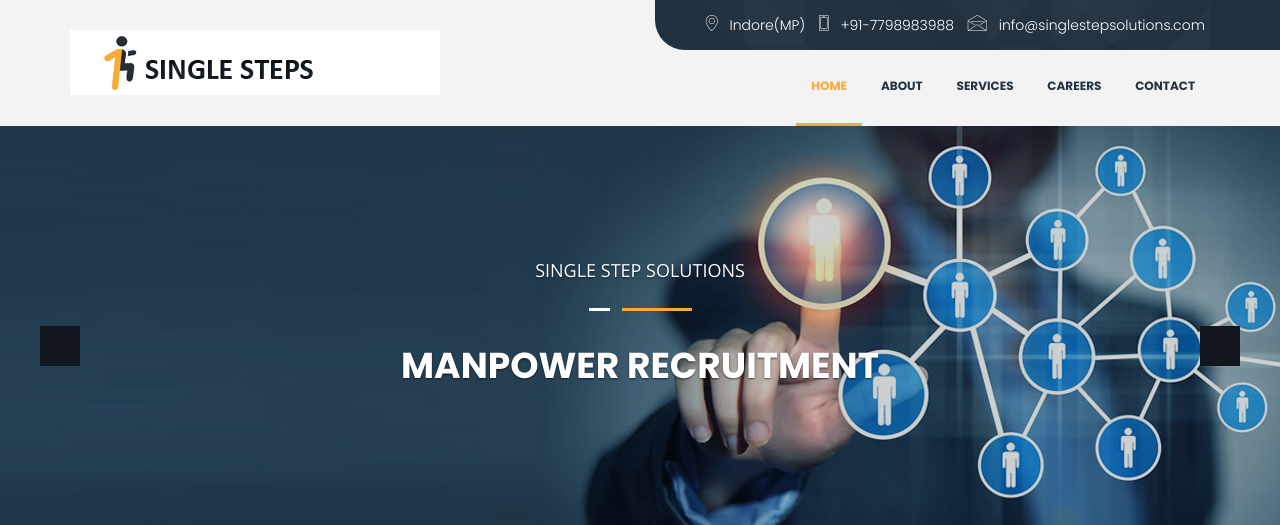
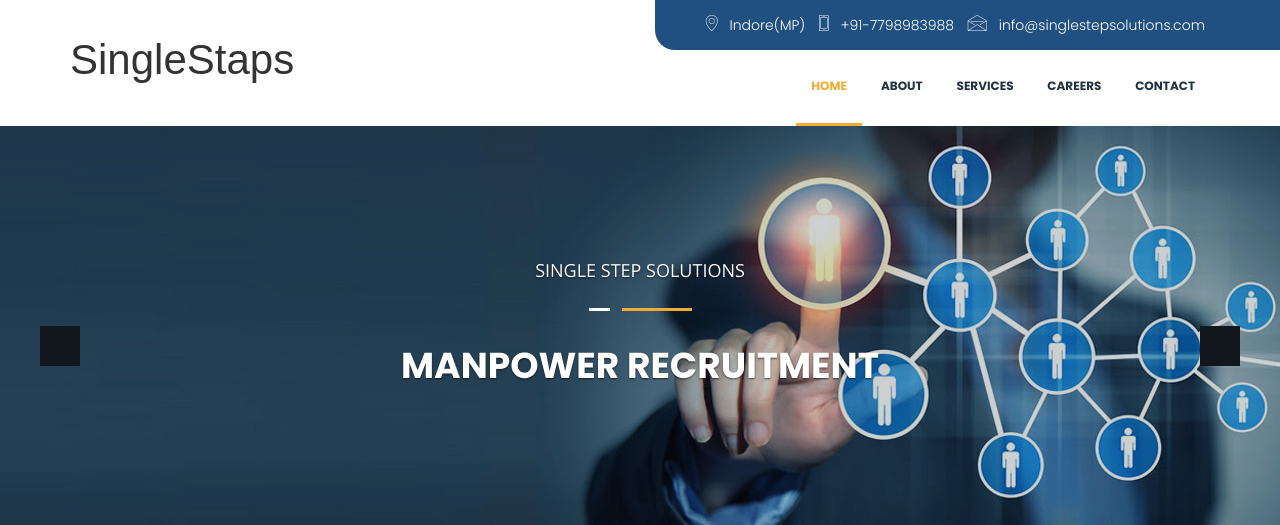
Before and after one commit to krsdata/singlesteps, a PHP site: page /index.php in a window 1280 px wide. Shown: the top 525 px of the page. Run offline with PHP 8.4, Linux system fonts and the light colour scheme; some web fonts are replaced.

Commit message:
new chnages

```diff
--- a/css/style.css
+++ b/css/style.css
@@ -3332,3 +3332,32 @@ body.preloader_active {
     }
 
 }
+
+
+body{
+background:#fffff !important;
+}
+
+.header_top_wrapper {
+    background: #205081;
+    position: relative;
+    z-index: 9;
+    border-radius: 0 0 0 20px;
+}
+.header_top_wrapper:before {
+    content: "";
+    height: 100%;
+    left: 100%;
+    position: absolute;
+    top: 0;
+    width: 10000px;
+    background: #205081 !important ;
+}
+.header_area {
+    background-color: #ffffff !important;
+    position: relative;
+}
+.logo {
+    font-size: 42px;
+    font-family: fantasy;
+}
--- a/index.html
+++ b/index.html
@@ -84,7 +84,7 @@
                     <div class="row">
                         <div class="col-md-3 col-sm-2">
                             <div class="logo">
-                                <a href="index.php"><img src="img/logo.png" alt="logo"></a>
+                                <a href="index.php">SingleStaps</a>
                             </div>
                         </div> <!-- col-md-3 end -->
 
--- a/index.php
+++ b/index.php
@@ -84,7 +84,7 @@
                     <div class="row">
                         <div class="col-md-3 col-sm-2">
                             <div class="logo">
-                                <a href="index.php"><img src="img/logo.png" alt="logo"></a>
+                               SingleStaps</a>
                             </div>
                         </div> <!-- col-md-3 end -->
 
```
